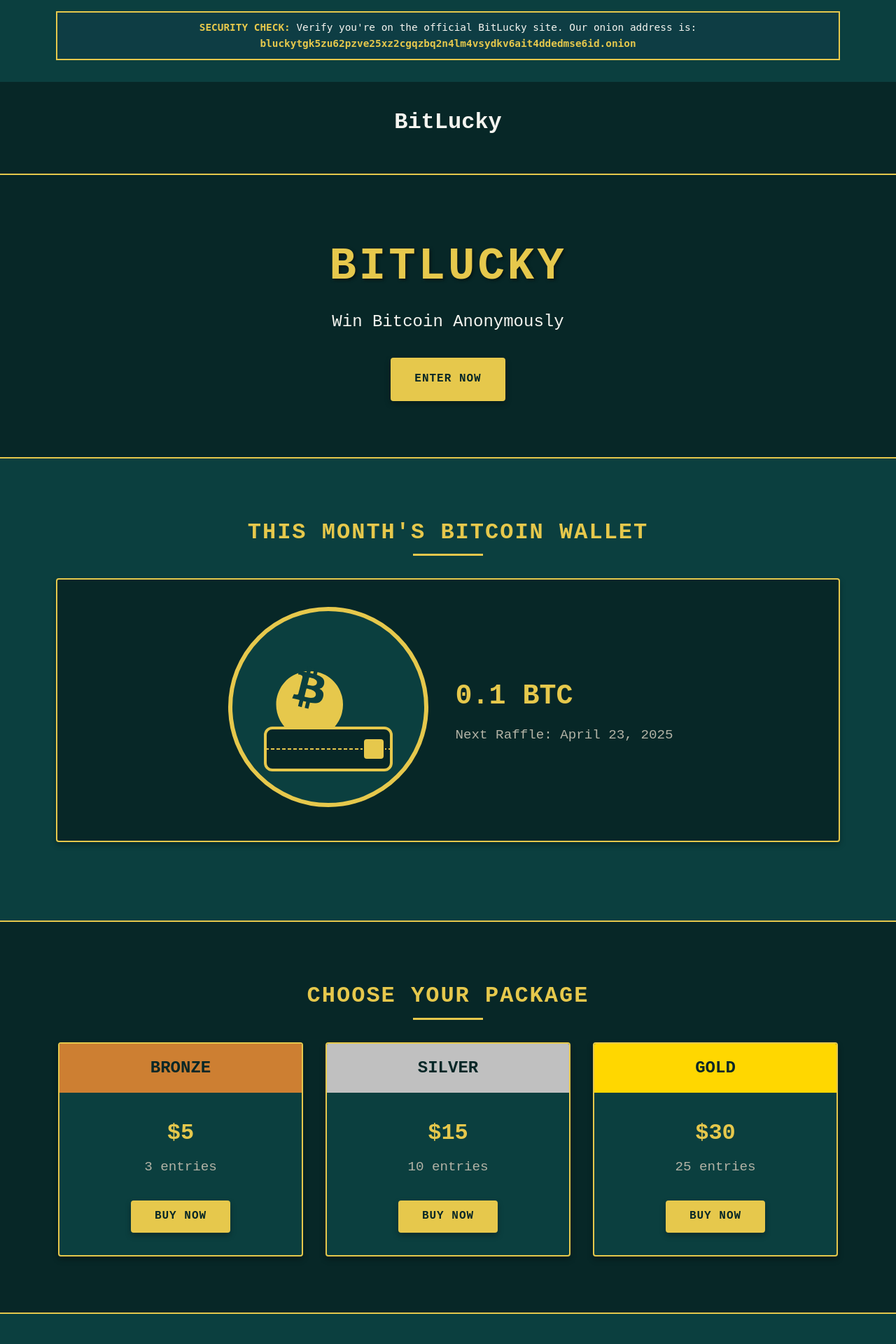
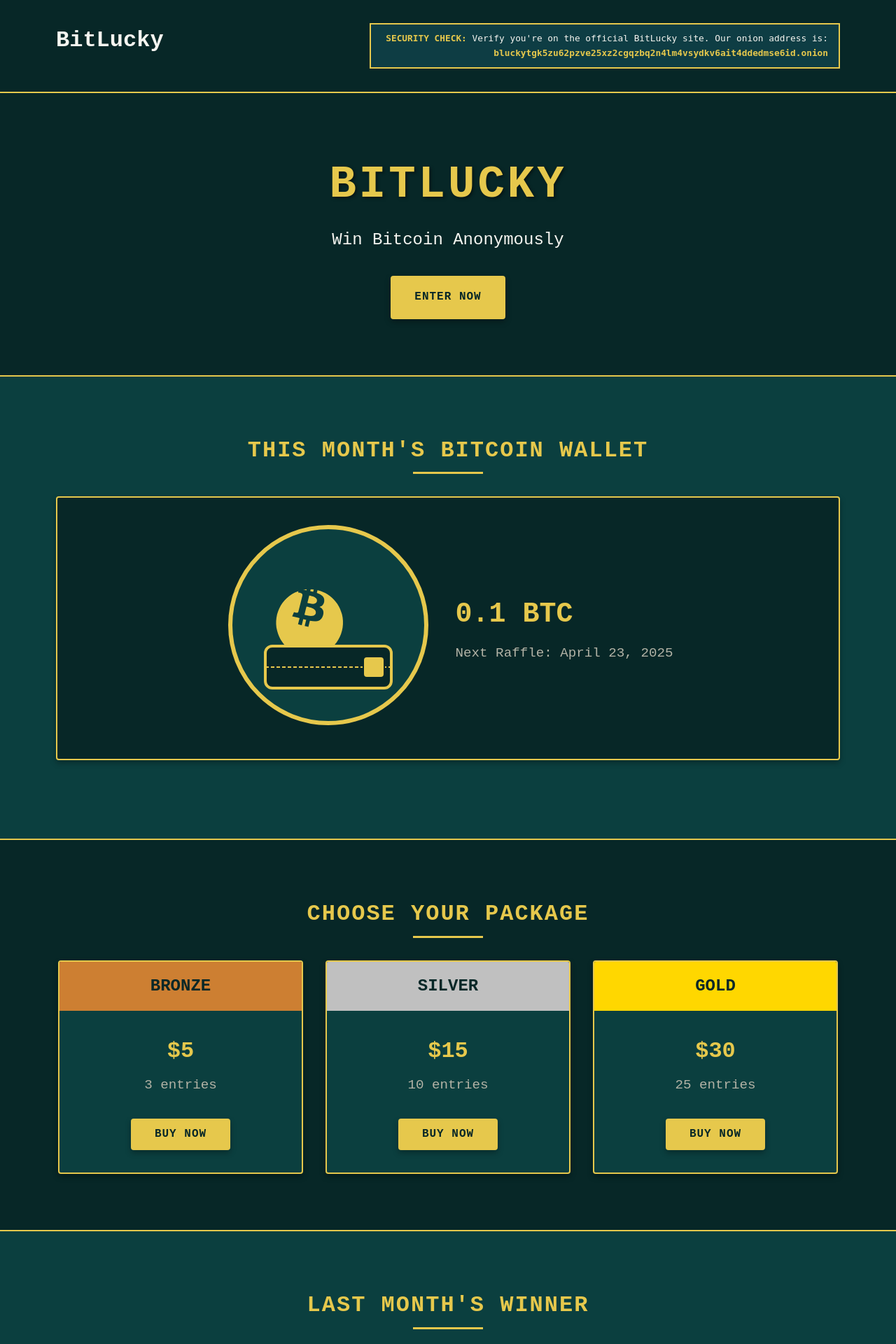
Before and after one commit to ifilmahd/nolad, a Flask app: page / in a window 1280 px wide. Shown: the top 1920 px of the page at 70% size. Run offline with Flask 3, Linux system fonts and the light colour scheme.

Commit message:
Improve layout: Position logo and onion verification in the header.
Replit-Commit-Author: Agent
Replit-Commit-Session-Id: fbac3dab-fa00-4edd-9481-71b2d3dea151
Replit-Commit-Screenshot-Url: https://storage.googleapis.com/screenshot-production-us-central1/dc6b95d1-2ab9-4921-be80-ff4458fd6ce2/dcd1f539-1c67-47ee-8976-d431e62b4a0b.jpg

```diff
--- a/static/css/styles.css
+++ b/static/css/styles.css
@@ -399,5 +399,21 @@ a:hover {
     padding: var(--spacing-md) 0;
     background-color: var(--color-dark);
     border-bottom: var(--border-style);
-    text-align: center;
 }
+
+.logo-header .container {
+    display: flex;
+    justify-content: space-between;
+    align-items: center;
+}
+
+.logo {
+    text-align: left;
+}
+
+.onion-verify {
+    margin-bottom: 0;
+    font-size: 0.8rem;
+    max-width: 60%;
+    text-align: right;
+}
--- a/templates/index.html
+++ b/templates/index.html
@@ -7,18 +7,14 @@
     <link rel="stylesheet" href="{{ url_for('static', filename='css/styles.css') }}">
 </head>
 <body>
-    <!-- Onion Verification -->
-    <div class="container">
-        <div class="onion-verify">
-            <strong>SECURITY CHECK:</strong> Verify you're on the official BitLucky site. Our onion address is: <strong>bluckytgk5zu62pzve25xz2cgqzbq2n4lm4vsydkv6ait4ddedmse6id.onion</strong>
-        </div>
-    </div>
-
-    <!-- Logo -->
+    <!-- Logo Header with Onion Verification -->
     <div class="logo-header">
         <div class="container">
             <div class="logo">
                 <h1>BitLucky</h1>
+            </div>
+            <div class="onion-verify">
+                <strong>SECURITY CHECK:</strong> Verify you're on the official BitLucky site. Our onion address is: <strong>bluckytgk5zu62pzve25xz2cgqzbq2n4lm4vsydkv6ait4ddedmse6id.onion</strong>
             </div>
         </div>
     </div>
```
Also changed, not shown: templates/about.html (+4 -8 lines), templates/contact.html (+4 -8 lines), templates/faq.html (+4 -8 lines), templates/package_detail.html (+4 -8 lines), templates/packages.html (+4 -8 lines), templates/privacy.html (+4 -8 lines), templates/terms.html (+4 -8 lines).
